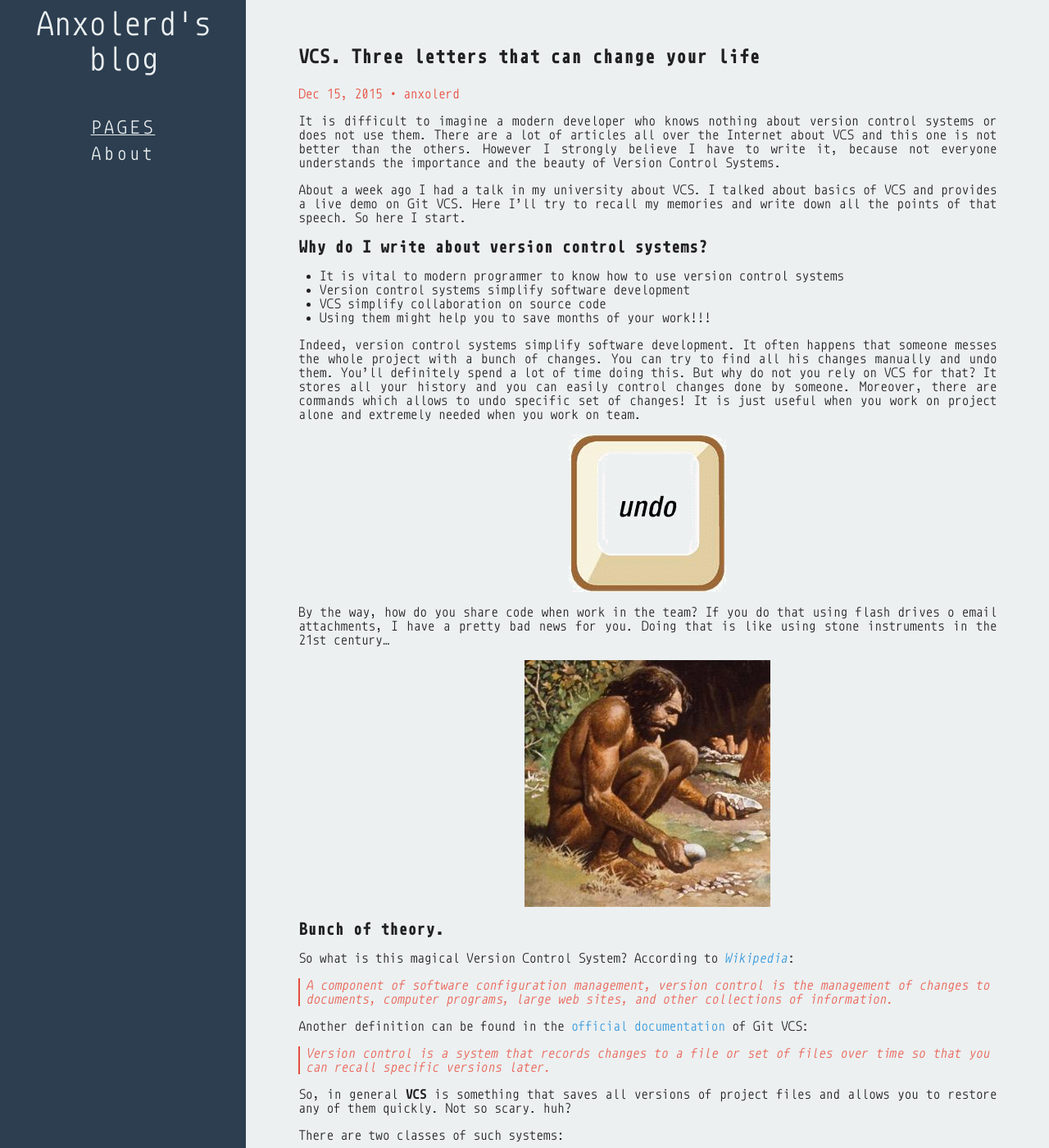
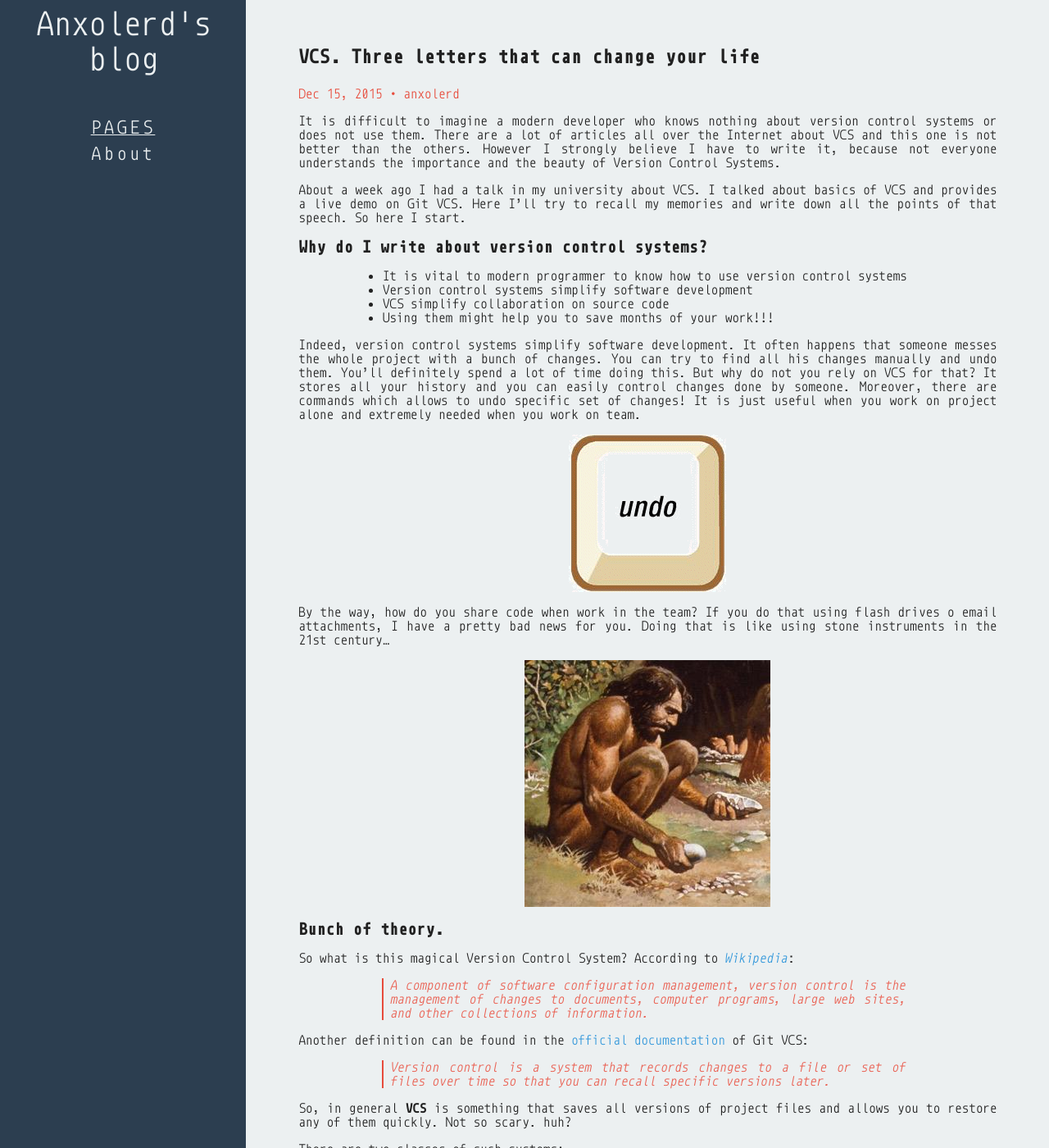
Before and after one commit to anxolerd/anxolerd.github.io, a Jekyll site: the page built from _posts/2015-12-15-slides-vcs-3-letters-that-can-change-your-life.markdown, in a window 1280 px wide and 1400 px high. Shown: the whole window at 82% size. Built offline with Jekyll 4.4.1, drawn with Linux system fonts in a browser that asks for light colours.

Commit message:
Enhance styles
- Better styles for lists and blockquotes

```diff
--- a/_sass/_content-layout.scss
+++ b/_sass/_content-layout.scss
@@ -57,6 +57,16 @@ h6 { font-size: 1.0em; margin: 8px auto; }
   color: lighten($color-accent, 5%);
   font-style: italic;
   padding: 0 8px;
+
+  @media (screen and min-width:768px) {
+    margin-left: 4em;
+    margin-right: 4em;
+  }
+
+  @media (screen and min-width:1024px) {
+    margin-left: 8em;
+    margin-right: 8em;
+  }
 }
 
 .page-content .responsive-image {
@@ -78,5 +88,11 @@ h6 { font-size: 1.0em; margin: 8px auto; }
     margin-top: 16px;
     margin-bottom: 16px;
     padding-left: 2em;
+    @media (screen and min-width:768px) {
+      padding-left: 4em;
+    }
+    @media (screen and min-width:1024px) {
+      padding-left: 8em;
+    }
   }
 }
```
